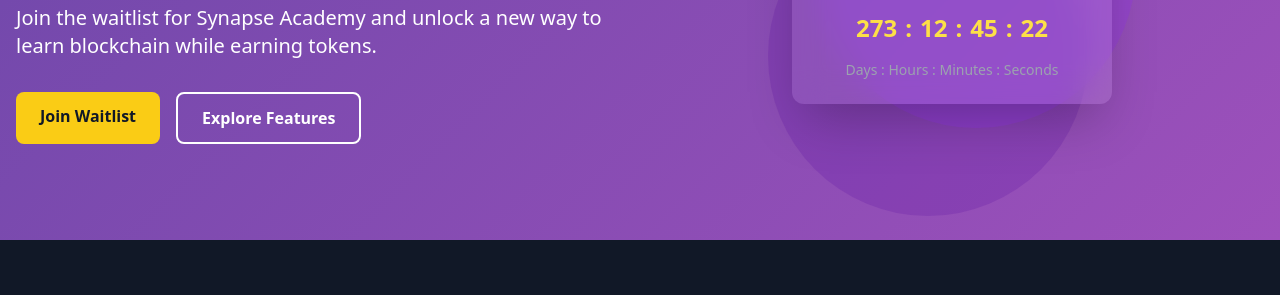
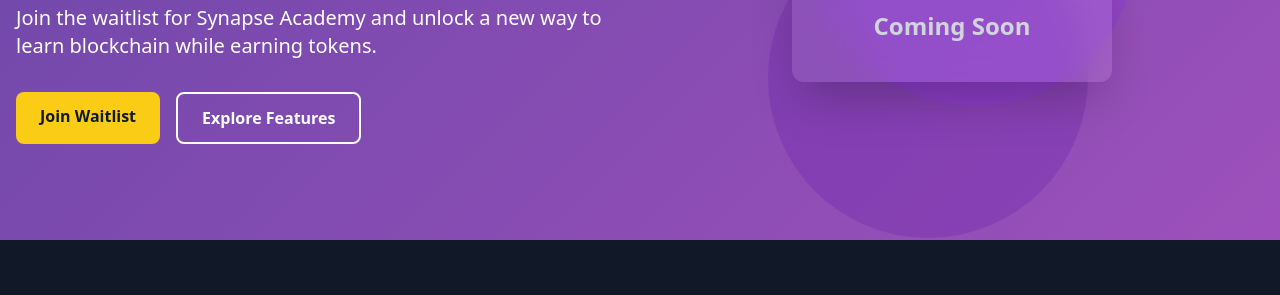
Before and after one commit to OkataMiracleDev/Synapse-waitlist, a plain HTML site: page index.html in a window 1280 px wide. Shown: the part 280-575 px from the top of the page. Drawn offline with nearby package versions, Linux system fonts and the light colour scheme.

Commit message:
feat(backend): add Netlify functions setup and waitlist endpoint
- Initialize Netlify functions with README, .gitignore, and config
- Implement Express server with CORS and Supabase integration
- Add POST endpoint for waitlist email submissions
- Remove countdown timer from frontend in favor of "Coming Soon" message

```diff
--- a/index.html
+++ b/index.html
@@ -106,12 +106,10 @@
                     <div class="relative bg-white bg-opacity-10 backdrop-filter backdrop-blur-lg rounded-xl p-6 shadow-2xl flex flex-col justify-center items-center">
                         <div class="text-center mb-4">
                             <div class="text-xl font-bold text-white">Token Launch</div>
-                            <div class="text-gray-300">May 4th, 2026</div>
                         </div>
-                        <div id="countdown" class="text-2xl font-bold text-yellow-300 mb-4 flex justify-center space-x-2">
-                            <div>273</div><div>:</div><div>12</div><div>:</div><div>45</div><div>:</div><div>22</div>
+                        <div id="timeline" class="text-2xl font-bold text-yellow-300 mb-4 flex justify-center space-x-2">
+                            <div class="text-gray-300">Coming Soon</div>
                         </div>
-                        <div class="text-sm text-gray-400">Days : Hours : Minutes : Seconds</div>
                     </div>
                 </div>
             </div>
```
Also changed, not shown: synapse-academy-backend/netlify/functions/README.md (renamed from synapse-academy-backend/README.md), synapse-academy-backend/netlify/functions/netlify.toml (added), synapse-academy-backend/netlify/functions/server.js (renamed from synapse-academy-backend/server.js), 2 other files.
